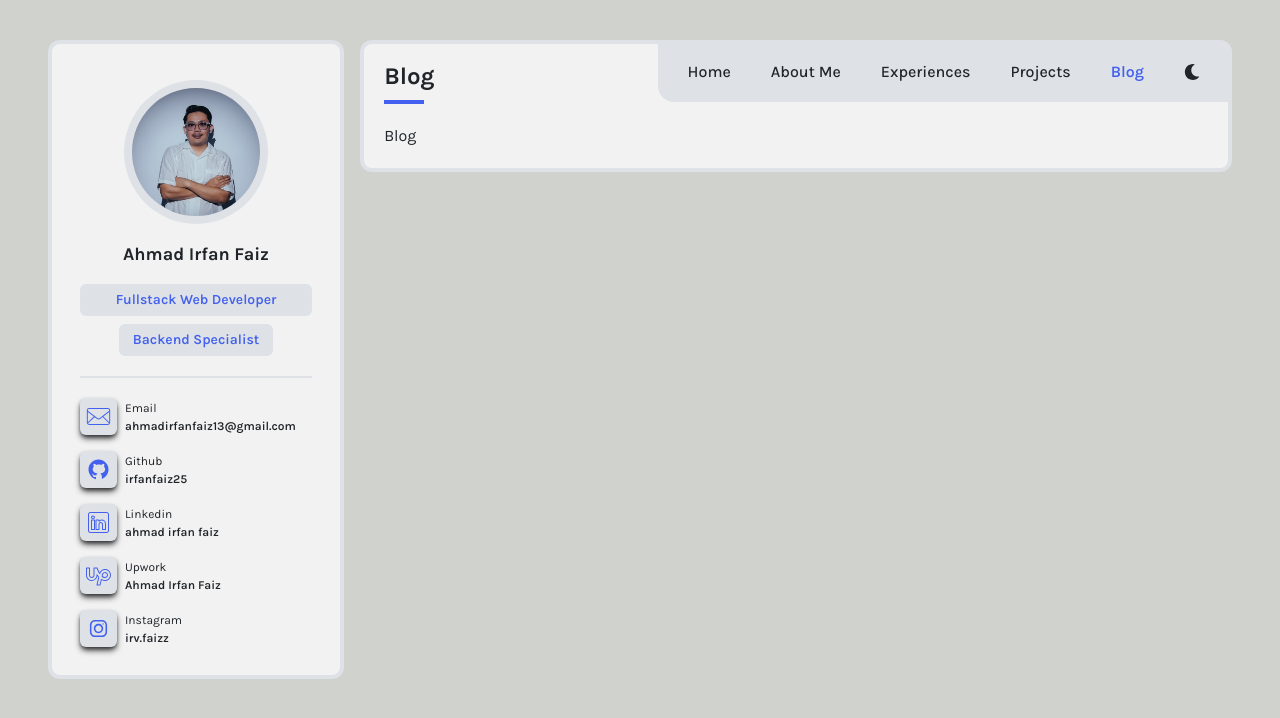
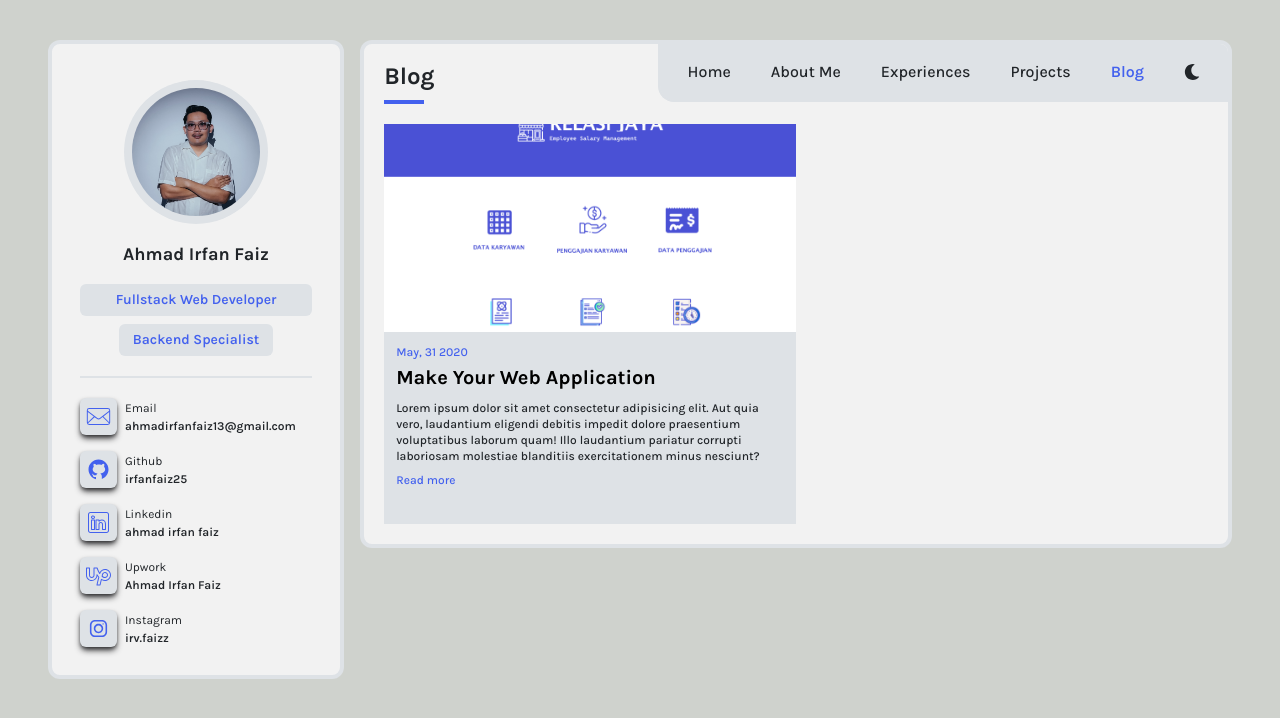
Before and after one commit to irfanfaiz25/new-portfolio, a React (Vite) app: page /blog in a window 1280 px wide. Shown: the top 718 px of the page. Built offline with nearby package versions, Linux system fonts and the light colour scheme; a web font is replaced by a local one.

Commit message:
feat: create blog page

```diff
--- a/src/App.jsx
+++ b/src/App.jsx
@@ -4,7 +4,7 @@ import ProfileSection from "./assets/components/profile/ProfileSection";
 import AboutMe from "./assets/components/main/AboutMe/AboutMe";
 import Home from "./assets/components/main/Home";
 import Projects from "./assets/components/main/Projects/Projects";
-import Blog from "./assets/components/main/Blog";
+import Blog from "./assets/components/main/Blog/Blog";
 import Experience from "./assets/components/main/Experience/Experience";
 
 function App() {
--- a/src/assets/components/main/Blog.jsx
+++ /dev/null
@@ -1,11 +0,0 @@
-import Index from "./Index";
-
-const Blog = () => {
-  return (
-    <Index>
-      <h1>Blog</h1>
-    </Index>
-  );
-};
-
-export default Blog;
--- /dev/null
+++ b/src/assets/components/main/Blog/Blog.jsx
@@ -0,0 +1,39 @@
+import Index from "../Index";
+import RentalImage from "../../../img/projects/relasi1.png";
+
+const Blog = () => {
+  return (
+    <Index>
+      <div className="grid grid-cols-2">
+        <div className="h-[400px] bg-secondary-bg dark:bg-dark-secondary-bg transition-all duration-500 hover:-translate-y-1">
+          <div className="overflow-hidden">
+            <img
+              className="w-full h-52 object-cover"
+              src={RentalImage}
+              alt="foto blog"
+            />
+          </div>
+          <div className="p-3">
+            <p className="text-xs font-medium text-secondary-text dark:text-dark-secondary-text">
+              May, 31 2020
+            </p>
+            <h3 className="mt-1 text-xl font-bold text-black dark:text-white">
+              Make Your Web Application
+            </h3>
+            <p className="mt-2 text-xs font-medium text-main-text dark:text-dark-main-text">
+              Lorem ipsum dolor sit amet consectetur adipisicing elit. Aut quia
+              vero, laudantium eligendi debitis impedit dolore praesentium
+              voluptatibus laborum quam! Illo laudantium pariatur corrupti
+              laboriosam molestiae blanditiis exercitationem minus nesciunt?
+            </p>
+            <p className="mt-2 text-xs font-medium text-secondary-text dark:text-dark-secondary-text cursor-pointer">
+              Read more
+            </p>
+          </div>
+        </div>
+      </div>
+    </Index>
+  );
+};
+
+export default Blog;
--- a/src/assets/components/main/Projects/ProjectsCard.jsx
+++ b/src/assets/components/main/Projects/ProjectsCard.jsx
@@ -25,7 +25,7 @@ const ProjectsCard = ({
       <div className="overflow-hidden rounded-lg">
         <img
           src={images[0]}
-          alt="edc-sample-monitoring"
+          alt={`${name} image`}
           className="w-full h-52 object-cover hover:scale-110 transition-transform duration-700 cursor-pointer"
           onClick={() => openModal(images, description)}
         />
```
